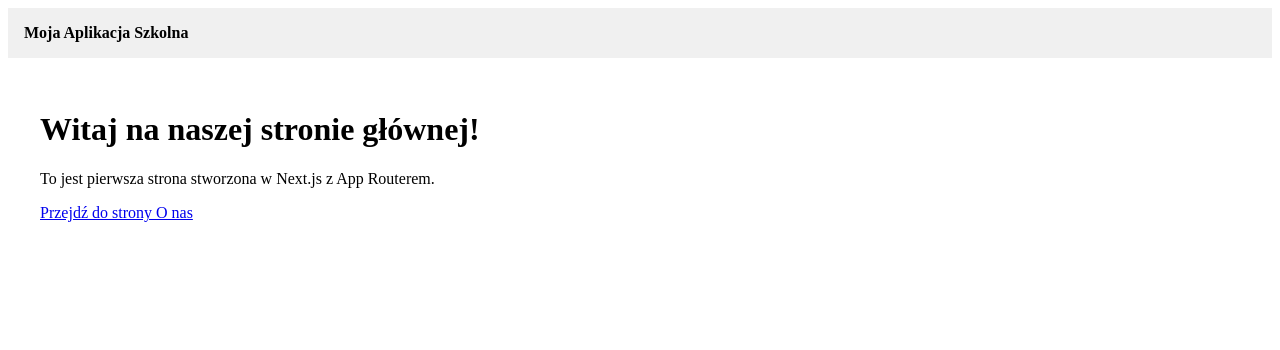
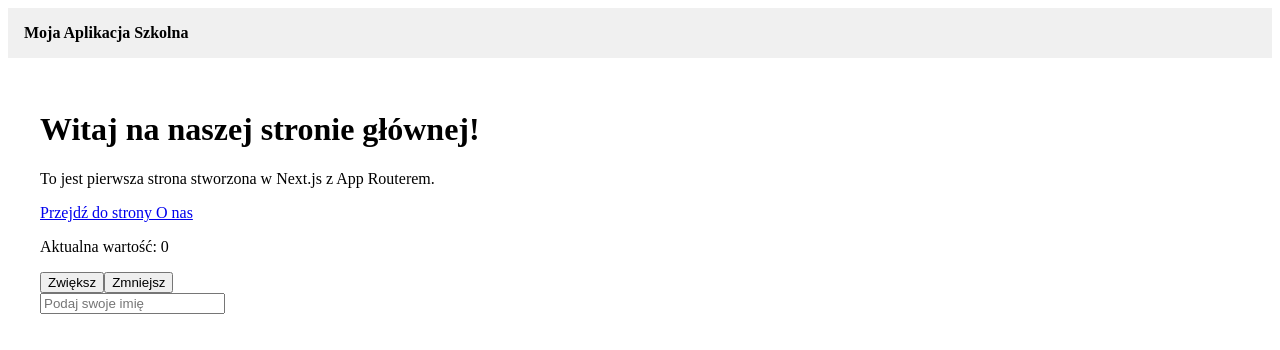
Before and after one commit to Aregda2143/next-2026-27-4C1-AH, a Next.js app: page / in a window 1280 px wide. Shown: the top 350 px of the page. Built offline with nearby package versions, Linux system fonts and the light colour scheme.

Commit message:
Greeting

```diff
--- a/src/app/page.js
+++ b/src/app/page.js
@@ -1,4 +1,7 @@
 import Link from 'next/link';
+import Counter from '@/components/Counter';
+
+import GreetingForm from '@/components/GreetingForm';
 
 export default function HomePage() {
   return (
@@ -6,6 +9,8 @@ export default function HomePage() {
       <h1>Witaj na naszej stronie głównej!</h1>
       <p>To jest pierwsza strona stworzona w Next.js z App Routerem.</p>
       <Link href="/about">Przejdź do strony O nas</Link>
+      <Counter />
+      <GreetingForm />
     </main>
   );
 }
--- /dev/null
+++ b/src/components/GreetingForm.js
@@ -0,0 +1,19 @@
+'use client';
+
+import { useState } from 'react';
+
+export default function GreetingForm() {
+  const [name, setName] = useState('');
+
+  return (
+    <div>
+      <input
+        type="text"
+        value={name}
+        onChange={(e) => setName(e.target.value)}
+        placeholder="Podaj swoje imię"
+      />
+      {name && <p>Witaj, {name}!</p>}
+    </div>
+  );
+}
```
